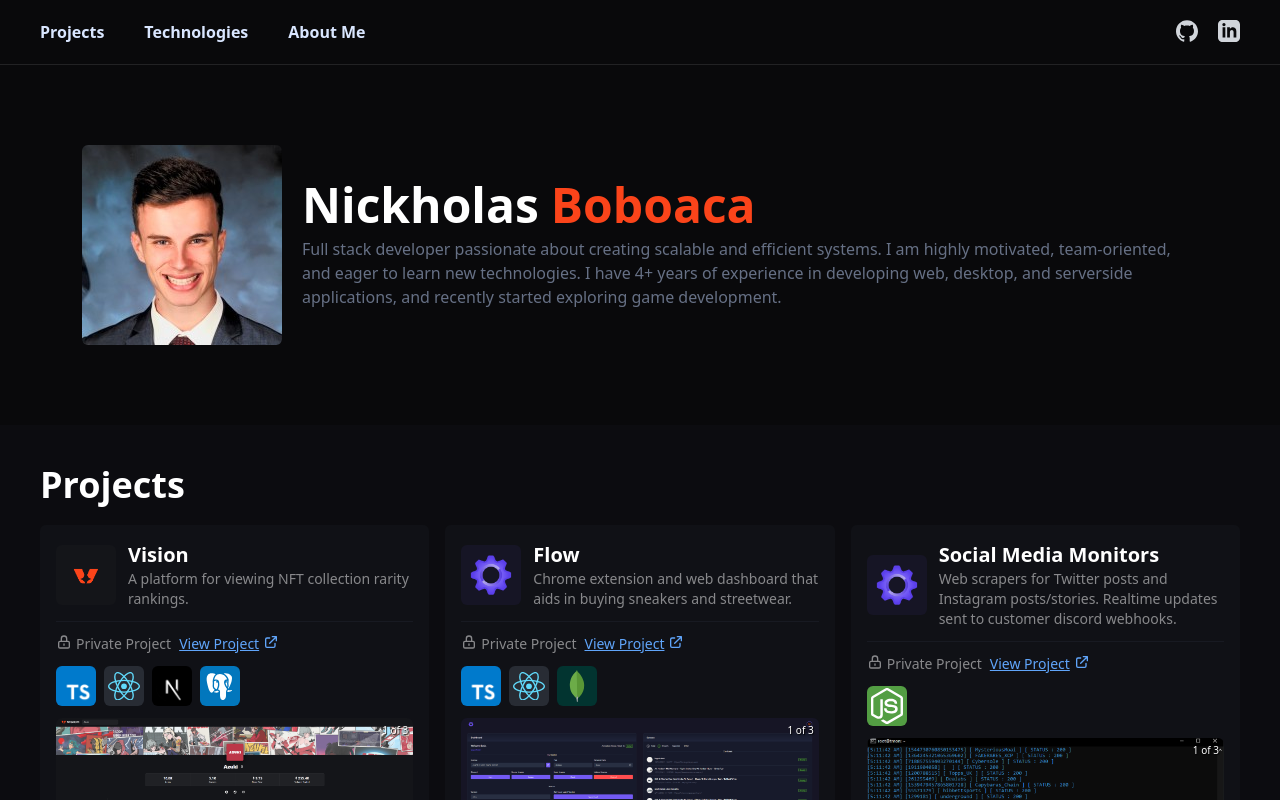
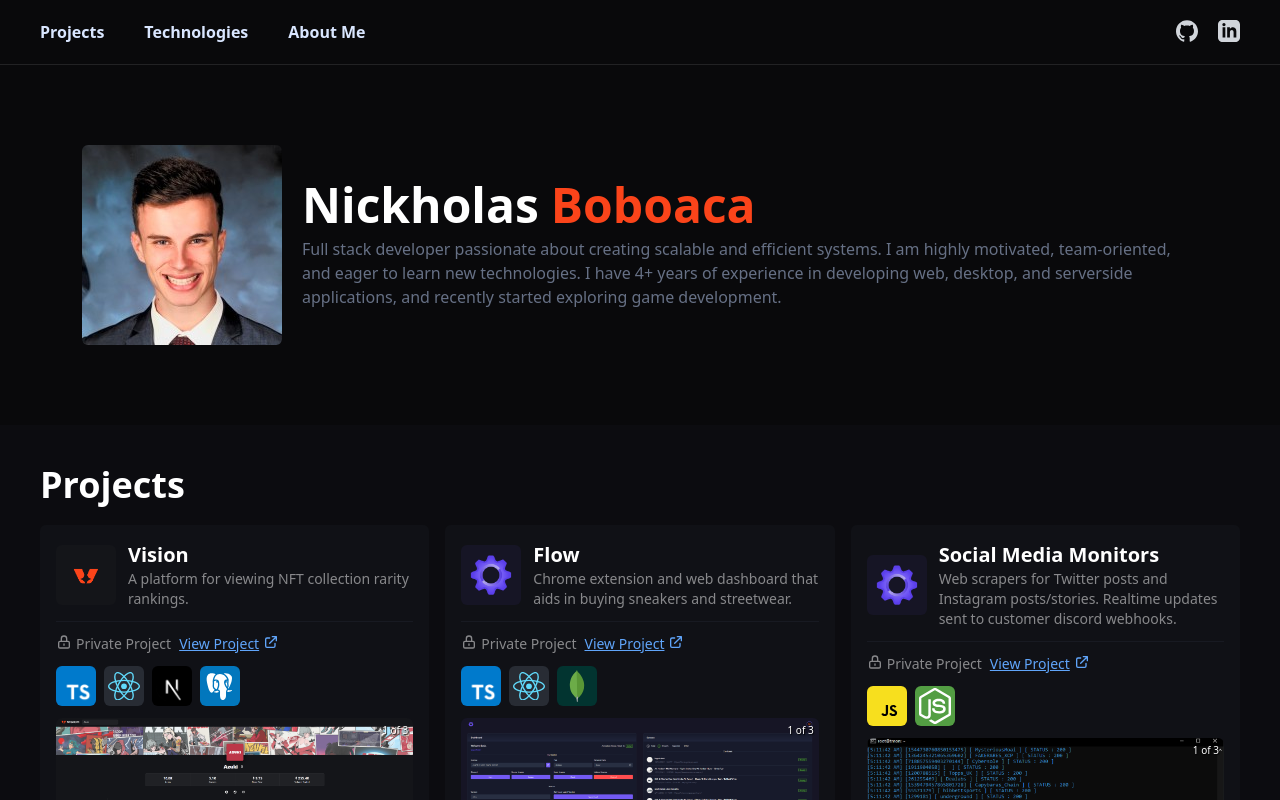
Before and after one commit to ImVispo/portfolio, a React (Create React App) app: page / in a window 1280 px wide. Shown: the top 800 px of the page. Built offline with nearby package versions, Linux system fonts and the light colour scheme; no server answers; what tailwindcss-font-inter would draw is missing.

Commit message:
:sparkles: Added technology to social media monitors project

```diff
--- a/src/pages/Home.tsx
+++ b/src/pages/Home.tsx
@@ -166,6 +166,10 @@ const Projects = () => {
       ],
       logo: "/images/flow-logo.jpg",
       technologies: [
+        {
+          color: "bg-[#F7DF1E]",
+          icon: <JavascriptIcon className="w-6 md:w-8" />,
+        },
         {
           color: "bg-[#539E43]",
           icon: <NodeJSIcon className="w-6 md:w-8 fill-[#fff]" />,
```
